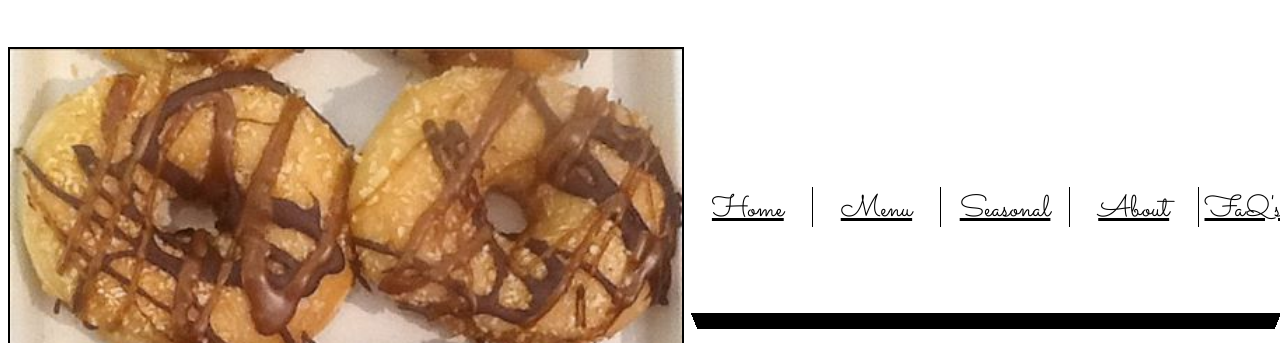
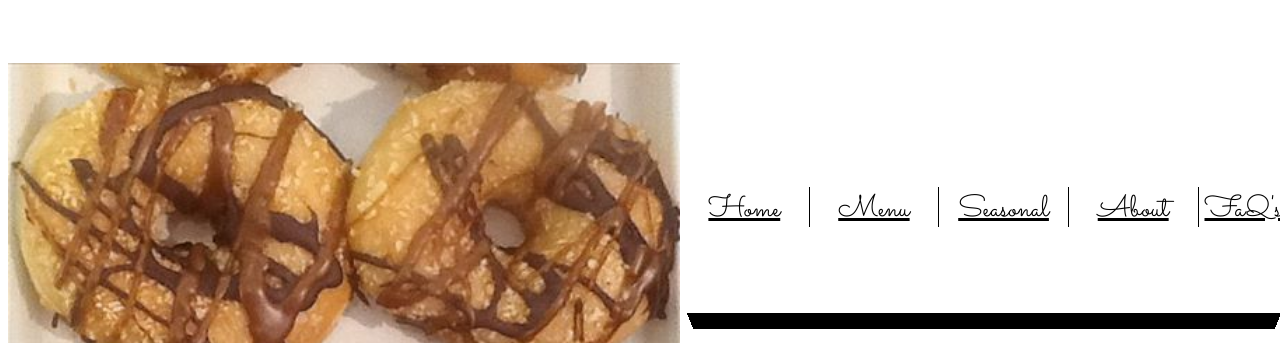
Before and after one commit to depth23/Avenue-Bakery-Project-2, a website: page public/index.html in a window 1280 px wide. Shown: the part 950-1293 px from the top of the page. Drawn offline with nearby package versions, Linux system fonts and the light colour scheme; some packages are replaced by stand-ins of ours.

Commit message:
styling homepage

```diff
--- a/public/styles.css
+++ b/public/styles.css
@@ -128,8 +128,8 @@ html, body {
 
 .homePic {
   float: left;
-  border: 2px double black;
-
+  border: 0.3 double black;
+  margin-top: 1em;
 }
 
 .carousel{
```
